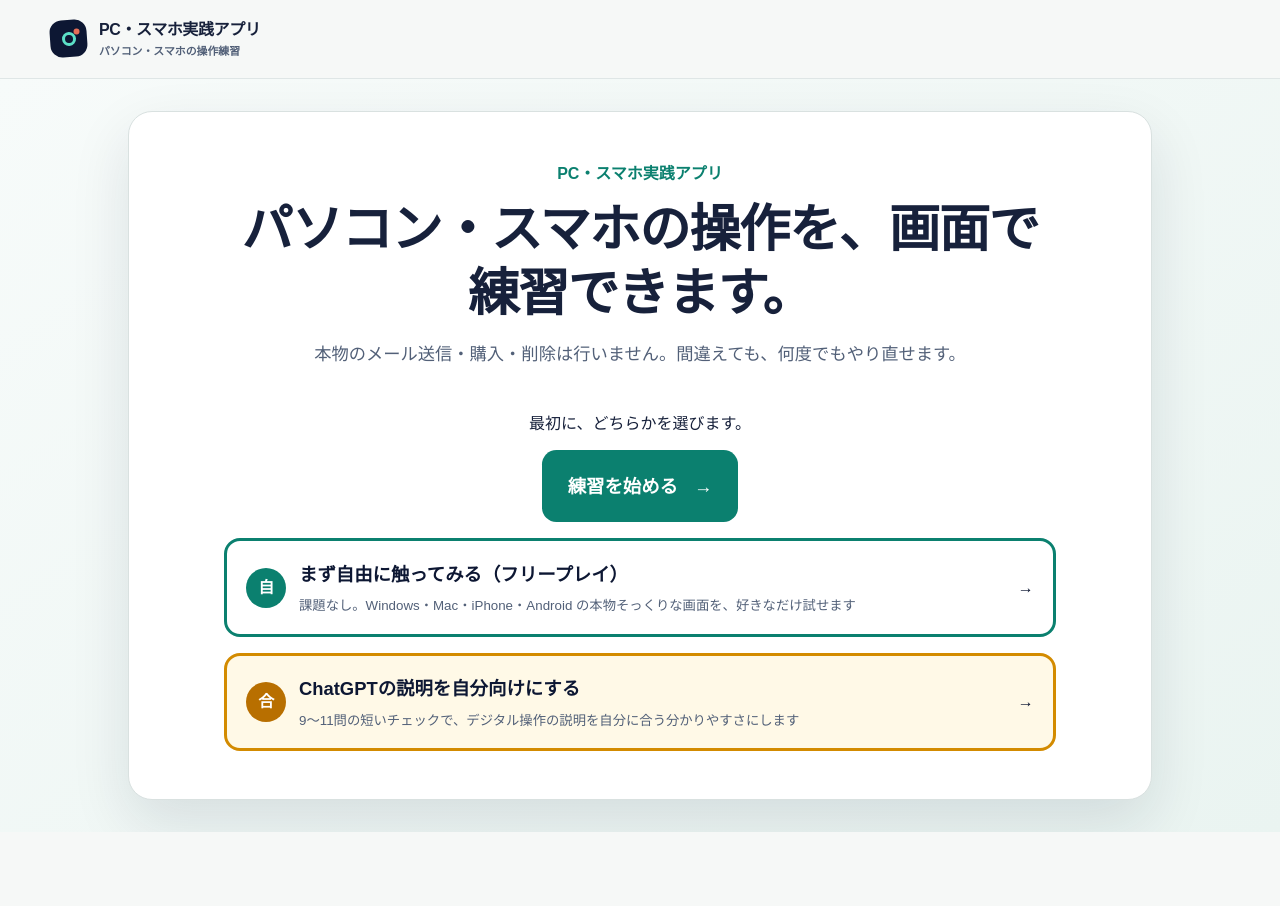
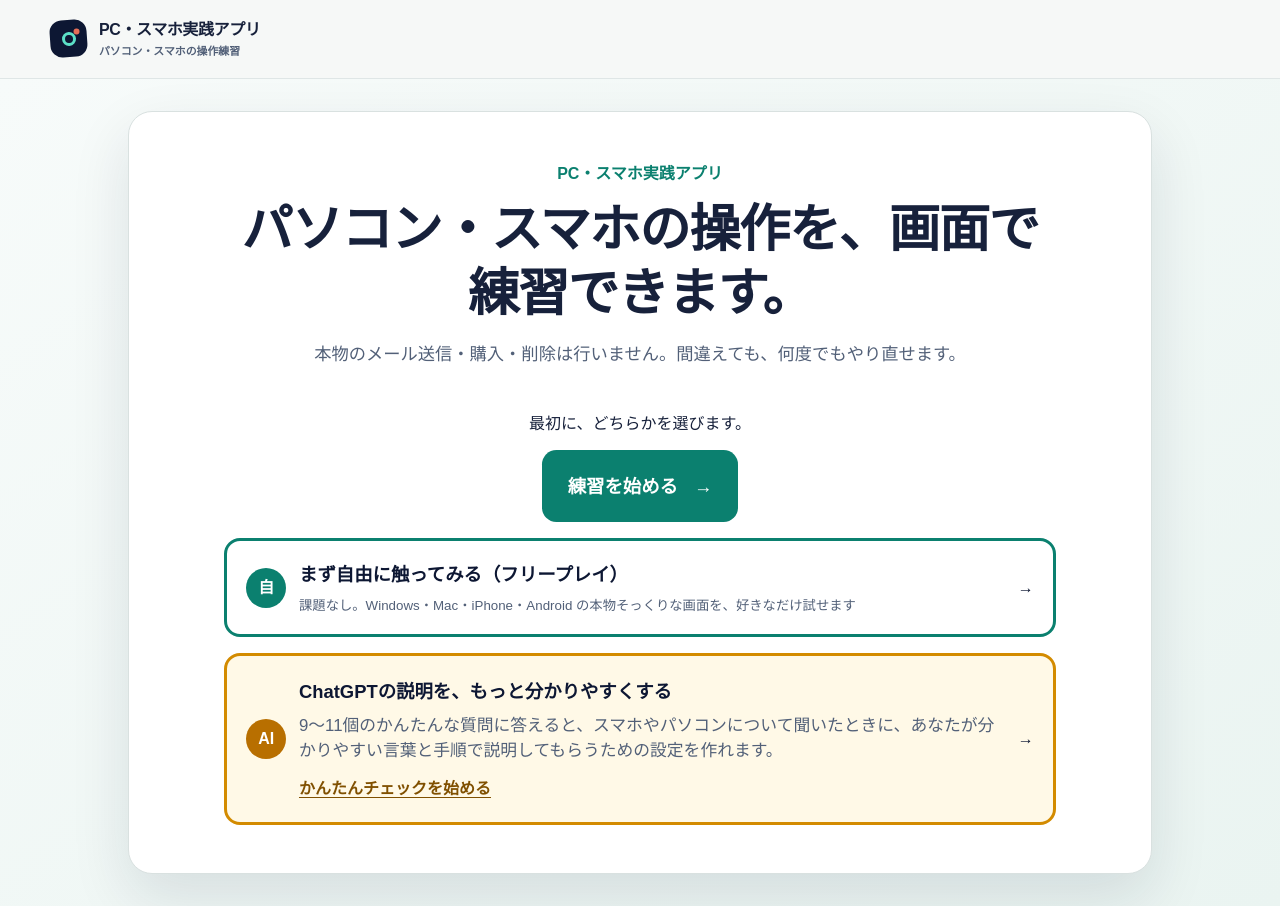
Before and after one commit to makoto1465/digital-jiritsu-quest, a Next.js app: page / in a window 1280 px wide. Before the commit the page ends 832 px from the top, so only its background shows below. Built offline with nearby package versions, Linux system fonts and the light colour scheme.

Commit message:
Reset digital check on every visit

```diff
--- a/src/features/journey/WelcomeExperience.module.css
+++ b/src/features/journey/WelcomeExperience.module.css
@@ -25,9 +25,11 @@
 .changeDevice:hover { background: var(--surface-soft); color: var(--night); }
 .freeCard { display: grid; grid-template-columns: 2.5rem 1fr auto; align-items: center; gap: .8rem; margin-top: 1rem; padding: 1.1rem 1.2rem; border: 3px solid var(--teal); border-radius: 1rem; background: white; color: var(--night); text-align: left; text-decoration: none; }
 .freeCard:hover { background: var(--teal-pale); color: var(--night); }
-.digitalCard { border-color: #d38b00; background: #fff9e7; }
+.digitalCard { padding-block: 1.25rem; border-color: #d38b00; background: #fff9e7; }
 .digitalCard:hover { background: #fff2c8; }
 .digitalCard .actionNumber { background: #b86f00; }
+.digitalCard small { font-size: clamp(.95rem, 1.5vw, 1.05rem); line-height: 1.65; }
+.cardCta { display: inline-block; margin-top: .7rem; color: #805000; font-size: 1rem; font-weight: 800; text-decoration: underline; text-underline-offset: .2rem; }
 .freeCard strong { display: block; font-size: clamp(1rem, 2vw, 1.15rem); }
 .freeCard small { display: block; margin-top: .35rem; color: var(--ink-soft); line-height: 1.5; }
 .firstArea { text-align: center; }
--- a/src/features/journey/WelcomeExperience.tsx
+++ b/src/features/journey/WelcomeExperience.tsx
@@ -55,8 +55,12 @@ export function WelcomeExperience() {
               <span aria-hidden="true">→</span>
             </Link>
             <Link className={`${styles.freeCard} ${styles.digitalCard}`} href="/digital-check">
-              <span className={styles.actionNumber}>合</span>
-              <span><strong>ChatGPTの説明を自分向けにする</strong><small>短い質問に答えて、スマホ・PCの説明を自分に合う分かりやすさにします</small></span>
+              <span className={styles.actionNumber} aria-hidden="true">AI</span>
+              <span>
+                <strong>ChatGPTの説明を、もっと分かりやすくする</strong>
+                <small>9〜11個のかんたんな質問に答えると、スマホやパソコンについて聞いたときに、あなたが分かりやすい言葉と手順で説明してもらうための設定を作れます。</small>
+                <span className={styles.cardCta}>かんたんチェックを始める</span>
+              </span>
               <span aria-hidden="true">→</span>
             </Link>
           </div>
@@ -70,8 +74,12 @@ export function WelcomeExperience() {
               <span aria-hidden="true">→</span>
             </Link>
             <Link className={`${styles.freeCard} ${styles.digitalCard}`} href="/digital-check">
-              <span className={styles.actionNumber}>合</span>
-              <span><strong>ChatGPTの説明を自分向けにする</strong><small>9〜11問の短いチェックで、デジタル操作の説明を自分に合う分かりやすさにします</small></span>
+              <span className={styles.actionNumber} aria-hidden="true">AI</span>
+              <span>
+                <strong>ChatGPTの説明を、もっと分かりやすくする</strong>
+                <small>9〜11個のかんたんな質問に答えると、スマホやパソコンについて聞いたときに、あなたが分かりやすい言葉と手順で説明してもらうための設定を作れます。</small>
+                <span className={styles.cardCta}>かんたんチェックを始める</span>
+              </span>
               <span aria-hidden="true">→</span>
             </Link>
           </div>
```
Also changed, not shown: src/features/digital-check/DigitalCheckExperience.tsx (+1 -46 lines), 1 other file (tests, documents, lock files or other folders).
